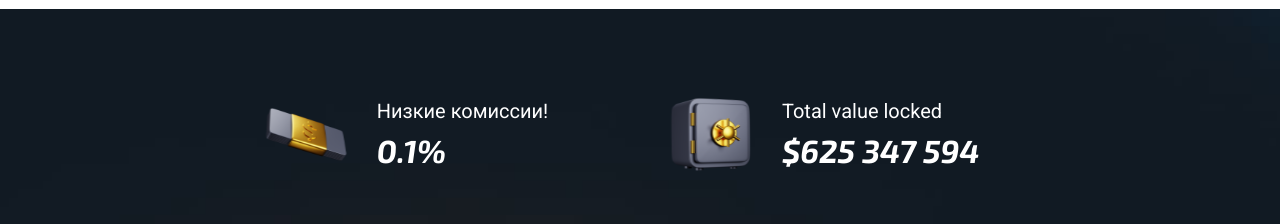
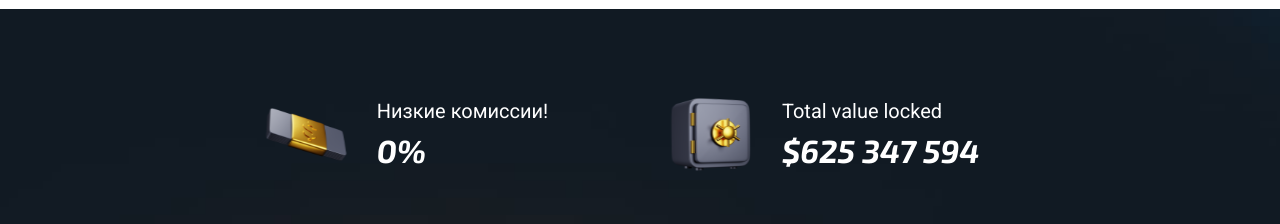
Before and after one commit to beksultan-07/ev-dex-redev, a React (Create React App) app: page / in a window 1280 px wide. Shown: the part 980-1204 px from the top of the page. Built offline with nearby package versions, Linux system fonts and the light colour scheme.

Commit message:
update: countup animation added in advantages section

```diff
--- a/package.json
+++ b/package.json
@@ -12,6 +12,7 @@
     "@types/react-dom": "^18.0.6",
     "@types/styled-components": "^5.1.26",
     "react": "^18.2.0",
+    "react-countup": "^6.3.1",
     "react-dom": "^18.2.0",
     "react-router-dom": "^6.3.0",
     "react-scripts": "5.0.1",
@@ -40,6 +41,7 @@
     ]
   },
   "devDependencies": {
+    "@types/react-router-dom": "^5.3.3",
     "@typescript-eslint/eslint-plugin": "^5.35.1",
     "@typescript-eslint/parser": "^5.35.1",
     "eslint": "^8.22.0",
--- a/src/components/advantage/index.tsx
+++ b/src/components/advantage/index.tsx
@@ -1,5 +1,7 @@
 import React from 'react';
 import styled from 'styled-components';
+import CountUp from 'react-countup';
+
 import BackgroundImg from '../../assets/advantage/bg.jpg';
 import DollarIcon from '../../assets/advantage/icon1.svg';
 import LikeIcon from '../../assets/advantage/icon2.svg';
@@ -53,7 +55,7 @@ const Text = styled.h5`
     font-size: 14px;
   }
 `;
-const Number = styled.h2`
+const Number = styled(CountUp)`
   font-family: 'Exo 2';
   font-style: italic;
   font-weight: 700;
@@ -66,28 +68,55 @@ const Number = styled.h2`
 type ItemType = {
 	img: string;
 	text: string;
-	num: string;
+	num: number;
+	numType: 'percent' | 'sum' | '';
 };
 
 const Advantage: React.FC = () => {
 	const items: ItemType[] = [
-		{img: DollarIcon as string, text: 'Низкие комиссии!', num: '0.1%'},
-		{img: SafeIcon as string, text: 'Total value locked', num: '$625 347 594'},
-		{img: LikeIcon as string, text: 'Нам доверяют', num: '1 329 113'},
-		{img: CaseIcon as string, text: 'Total trading volume', num: '$41 600 342 591'},
+		{img: DollarIcon as string, text: 'Низкие комиссии!', num: 0.1, numType: 'percent'},
+		{img: SafeIcon as string, text: 'Total value locked', num: 625347594, numType: 'sum'},
+		{img: LikeIcon as string, text: 'Нам доверяют', num: 1329113, numType: ''},
+		{img: CaseIcon as string, text: 'Total trading volume', num: 41600342591, numType: 'sum'},
 	];
+	const [animCount, setAnimCount] = React.useState(false);
+
+	const ref = React.useRef(null);
+
+	React.useEffect(() => {
+		const observer = new IntersectionObserver(entries => {
+			const entry = entries[0];
+
+			if (entry.isIntersecting) {
+				setAnimCount(true);
+			}
+		});
+
+		if (ref.current) {
+			observer.observe(ref.current);
+		}
+	}, [ref]);
+
 	return (
 		<>
 			<Wrap bg={false}>
 				<Background>
 					<FlexCenter>
-						<Content>
+						<Content ref={ref}>
 							{items.map((item, index) => (
 								<Item key={index}>
 									<Icon src={item.img}/>
 									<TextBlock>
 										<Text>{item.text}</Text>
-										<Number>{item.num}</Number>
+										{animCount && <Number
+											start={0}
+											end={item.num}
+											separator=" "
+											duration={2}
+											prefix={item.numType === 'sum' ? '$' : ''}
+											suffix={item.numType === 'percent' ? '%' : ' '}
+										/>
+										}
 									</TextBlock>
 								</Item>
 							))}
```
Also changed, not shown: src/UI/UI.tsx (line endings or trailing spaces), 1 other file (tests, documents, lock files or other folders). Lines whose indentation alone changed are shown as unchanged.
